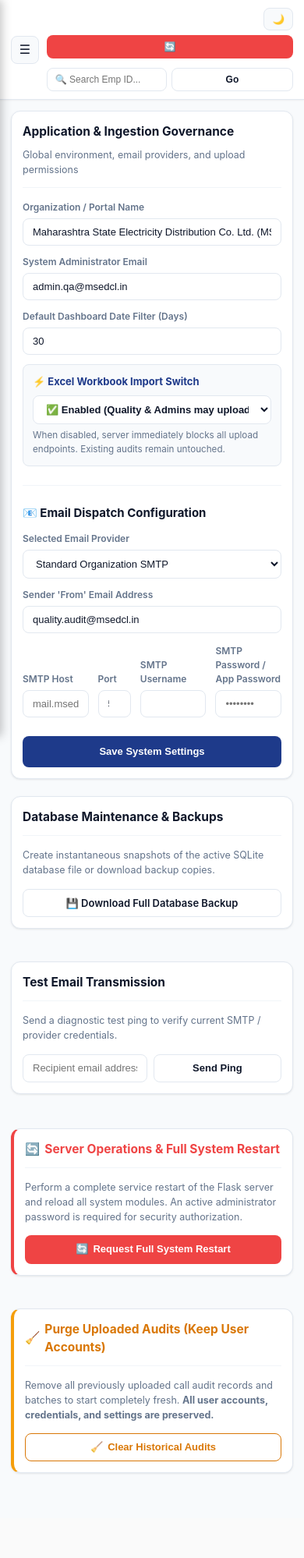
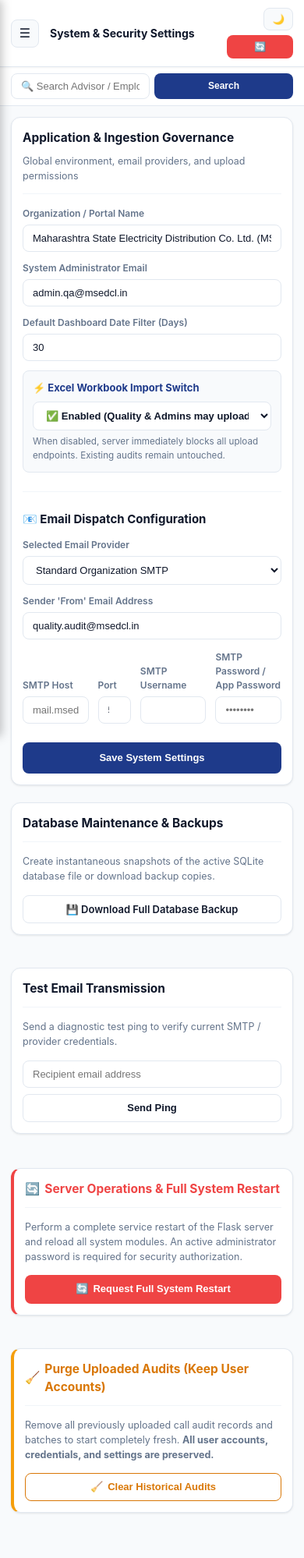
Before and after one commit to WeWake2026/MSEDCL, a Flask app: page /admin/settings in a window 390 px wide. Shown: the whole page at 78% size. Before the commit the page ends 1890 px from the top, so only its background shows below. Run offline with Flask 3, Linux system fonts and the light colour scheme; the visitor is signed in with stand-in values (Sample User, id 1); data comes from the database, SQL or seed files in the repository.

Commit message:
feat(ui): modernize admin user management, system settings, mobile search sub-bar, and touch-responsive action buttons

```diff
--- a/templates/layout.html
+++ b/templates/layout.html
@@ -175,19 +175,19 @@
       </div>
 
       <div class="topbar-right">
-        {% if user.role not in ('viewer', 'advisor') %}
-        <!-- Quick Global Search for Employee ID -->
-        <form action="{{ url_for('advisor_search') }}" method="get" class="topbar-search-form" style="display:flex;gap:6px;">
-          <input type="text" name="emp_id" placeholder="🔍 Search Emp ID..." class="form-control" style="width:160px;padding:6px 10px;font-size:12px;" value="{{ request.args.get('emp_id','') }}">
-          <button class="btn btn-secondary btn-sm" type="submit">Go</button>
-        </form>
-        {% endif %}
-
         <!-- Theme Mode Toggle Button -->
         <button type="button" class="theme-toggle-btn" id="themeToggleBtn" onclick="toggleTheme()" title="Switch Light/Dark Mode">
           <span id="themeIcon">🌓</span>
           <span id="themeText" style="display:none;">Theme</span>
         </button>
+
+        {% if user.role not in ('viewer', 'advisor') %}
+        <!-- Quick Global Search for Employee ID (Desktop) -->
+        <form action="{{ url_for('advisor_search') }}" method="get" class="topbar-search-form hide-mobile" style="display:flex;gap:4px;">
+          <input type="text" name="emp_id" placeholder="🔍 Search Emp ID..." class="form-control" style="width:150px;padding:5px 8px;font-size:12px;" value="{{ request.args.get('emp_id','') }}">
+          <button class="btn btn-secondary btn-sm" type="submit">Go</button>
+        </form>
+        {% endif %}
 
         {% if user.role == 'admin' %}
         <button type="button" onclick="openSystemRestartModal()" class="btn btn-danger btn-sm" title="Restart Application Server (Admin Only)" style="display:flex;align-items:center;gap:4px;">
@@ -198,6 +198,16 @@
         <span class="badge badge-info hide-mobile">{{ user.role|upper }}</span>
       </div>
     </header>
+
+    {% if user.role not in ('viewer', 'advisor') %}
+    <!-- Mobile-Only Quick Search Sub-Bar -->
+    <div class="mobile-search-bar show-mobile" style="padding:8px 14px;background:var(--bg-card);border-bottom:1px solid var(--border);">
+      <form action="{{ url_for('advisor_search') }}" method="get" style="display:flex;gap:6px;">
+        <input type="text" name="emp_id" placeholder="🔍 Search Advisor / Employee ID..." class="form-control" style="font-size:13px;padding:8px 12px;" value="{{ request.args.get('emp_id','') }}">
+        <button class="btn btn-primary btn-sm" type="submit">Search</button>
+      </form>
+    </div>
+    {% endif %}
 
     {% if user.role == 'admin' %}
     <!-- Admin Full Restart Confirmation Modal -->
@@ -245,8 +255,10 @@
   </main>
 
   <style>
+    .show-mobile { display: none !important; }
     @media (max-width: 640px) {
       .hide-mobile { display: none !important; }
+      .show-mobile { display: block !important; }
       #mobileCloseBtn { display: block !important; }
     }
   </style>
--- a/templates/settings.html
+++ b/templates/settings.html
@@ -109,8 +109,8 @@
       <h3 class="card-title">Database Maintenance & Backups</h3>
     </div>
     <p style="font-size:12.5px;color:var(--text-muted);margin-bottom:14px;">Create instantaneous snapshots of the active SQLite database file or download backup copies.</p>
-    <div style="display:flex;gap:10px;">
-      <a href="{{ url_for('db_backup_download') }}" class="btn btn-secondary">💾 Download Full Database Backup</a>
+    <div class="action-buttons">
+      <a href="{{ url_for('db_backup_download') }}" class="btn btn-secondary" style="width:100%;">💾 Download Full Database Backup</a>
     </div>
   </div>
 
@@ -119,9 +119,9 @@
       <h3 class="card-title">Test Email Transmission</h3>
     </div>
     <p style="font-size:12.5px;color:var(--text-muted);margin-bottom:14px;">Send a diagnostic test ping to verify current SMTP / provider credentials.</p>
-    <form method="post" action="{{ url_for('test_email_connection') }}" style="display:flex;gap:8px;">
-      <input type="email" name="test_recipient" placeholder="Recipient email address" class="form-control" required>
-      <button type="submit" class="btn btn-secondary">Send Ping</button>
+    <form method="post" action="{{ url_for('test_email_connection') }}" style="display:flex;gap:8px;flex-wrap:wrap;">
+      <input type="email" name="test_recipient" placeholder="Recipient email address" class="form-control" style="flex:1;min-width:180px;" required>
+      <button type="submit" class="btn btn-secondary" style="min-width:100px;">Send Ping</button>
     </form>
   </div>
 </div>
@@ -138,7 +138,7 @@
       Perform a complete service restart of the Flask server and reload all system modules. An active administrator password is required for security authorization.
     </p>
     <div>
-      <button type="button" onclick="openSystemRestartModal()" class="btn btn-danger">
+      <button type="button" onclick="openSystemRestartModal()" class="btn btn-danger" style="width:100%;">
         <span>🔄</span> Request Full System Restart
       </button>
     </div>
@@ -154,7 +154,7 @@
       Remove all previously uploaded call audit records and batches to start completely fresh. <strong>All user accounts, credentials, and settings are preserved.</strong>
     </p>
     <form method="post" action="{{ url_for('purge_uploaded_audits') }}" onsubmit="return confirm('⚠️ Are you sure you want to remove all uploaded call audit files?\n\nThis will clear old call records and allow fresh uploads. All user logins and credentials will remain safely stored.')">
-      <button type="submit" class="btn btn-secondary" style="border-color:#d97706;color:#d97706;">
+      <button type="submit" class="btn btn-secondary" style="border-color:#d97706;color:#d97706;width:100%;">
         <span>🧹</span> Clear Historical Audits
       </button>
     </form>
--- a/templates/user_management.html
+++ b/templates/user_management.html
@@ -96,7 +96,7 @@
           <td>{{ u.created_at or '—' }}</td>
           <td>{{ u.last_login or 'Never' }}</td>
           <td>
-            <div style="display:flex;gap:6px;align-items:center;">
+            <div class="action-buttons">
               <!-- Toggle Active / Inactive (Enable / Disable) -->
               {% if u.id != user.id %}
               <form method="post" action="{{ url_for('user_toggle_status', user_id=u.id) }}">
@@ -107,12 +107,12 @@
               {% endif %}
 
               <!-- Password Reset Trigger -->
-              <button onclick="openPasswordModal('{{ u.id }}', '{{ u.username }}')" class="btn btn-secondary btn-sm">Reset Pwd</button>
+              <button onclick="openPasswordModal('{{ u.id }}', '{{ u.username }}')" class="btn btn-secondary btn-sm" title="Change password">🔑 Reset</button>
 
               <!-- Safe Delete -->
               {% if u.id != user.id %}
               <form method="post" action="{{ url_for('user_delete', user_id=u.id) }}" onsubmit="return confirm('Permanently remove user {{ u.username }}? Historical audits and reports will be preserved.')">
-                <button type="submit" class="btn btn-danger btn-sm">Delete</button>
+                <button type="submit" class="btn btn-danger btn-sm" title="Remove account">🗑️ Delete</button>
               </form>
               {% endif %}
             </div>
```
Also changed, not shown: templates/audit_logs.html (+7 -7 lines).
